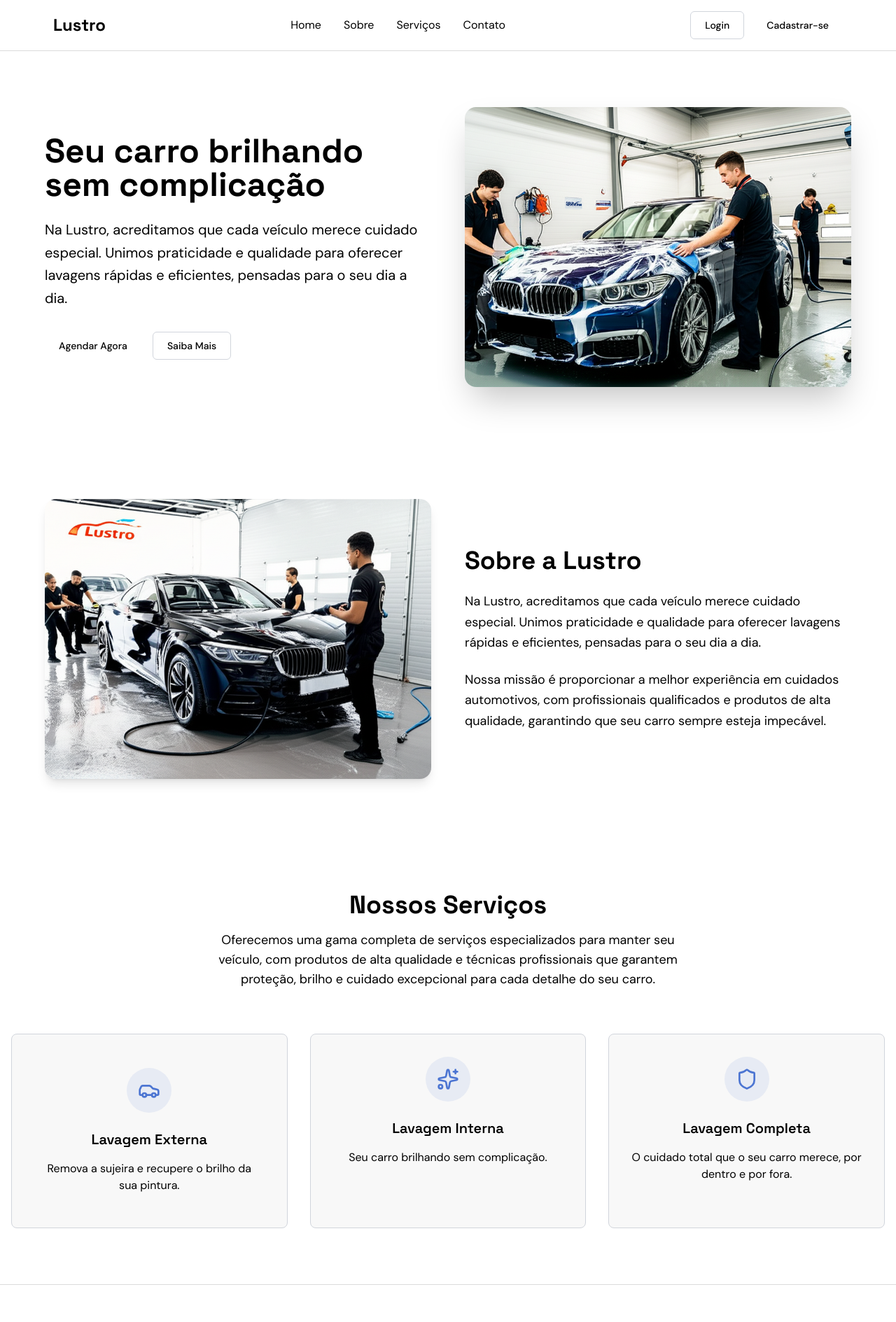
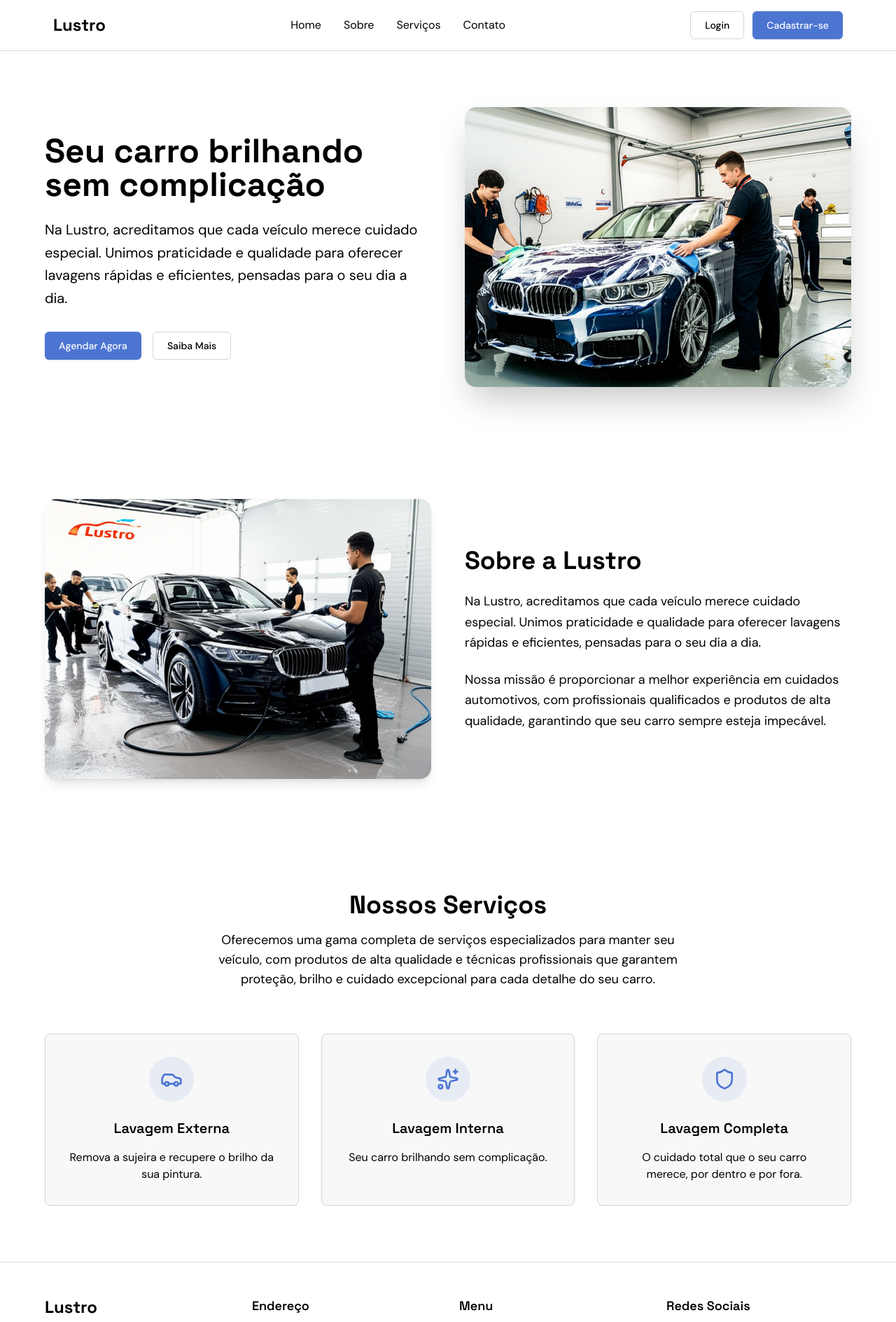
Before and after one commit to qustavoleite/lustro, a React (Vite) app: page / in a window 1280 px wide. Shown: the top 1889 px of the page at 70% size. Built offline with nearby package versions, Linux system fonts and the light colour scheme.

Commit message:
fix: ajuste no alinhamento vertical

```diff
--- a/src/pages/LandingPage.tsx
+++ b/src/pages/LandingPage.tsx
@@ -30,10 +30,10 @@
 
           <div className='flex items-center gap-3'>
             <Link to='/login'>
-              <Button variant='secondary'>Login</Button>
+              <Button variant='outline'>Login</Button>
             </Link>
             <Link to='/singup'>
-              <Button variant='primary'>Cadastrar-se</Button>
+              <Button variant='default'>Cadastrar-se</Button>
             </Link>
           </div>
         </div>
@@ -53,11 +53,11 @@
               </p>
               <div className='flex flex-row gap-4'>
                 <Link to='/login'>
-                  <Button variant='primary'>Agendar Agora</Button>
+                  <Button variant='default'>Agendar Agora</Button>
                 </Link>
 
                 <Button
-                  variant='secondary'
+                  variant='outline'
                   onClick={() => {
                     const section = document.getElementById('sobre')
                     section?.scrollIntoView({ behavior: 'smooth' })
@@ -111,7 +111,7 @@
       </section>
 
       <section id='servicos' className='py-20 px-4'>
-        <div className='container mx-auto max-w-6x'>
+        <div className='container mx-auto max-w-6xl'>
           <div className='text-left md:text-center mb-16'>
             <h2 className='font-heading font-bold text-3xl md:text-4xl text-primary mb-4'>
               Nossos Serviços
@@ -126,7 +126,7 @@
 
           <div className='grid md:grid-cols-3 gap-8'>
             <div className='border-border hover:shadow-lg transition-shadow bg-off-white border border-gray-300 rounded-lg'>
-              <div className='p-12 text-center'>
+              <div className='p-8 text-center'>
                 <div className='w-16 h-16 bg-[#E7EBF4] rounded-full flex items-center justify-center mx-auto mb-6'>
                   <Car className='w-8 h-8 text-blue-700' />
                 </div>
@@ -137,7 +137,7 @@
               </div>
             </div>
 
-            <div className='border-border hover:shadow-lg transition-shadow  bg-off-white border border-gray-300 rounded-lg'>
+            <div className='border-border hover:shadow-lg transition-shadow bg-off-white border border-gray-300 rounded-lg'>
               <div className='p-8 text-center'>
                 <div className='w-16 h-16 bg-[#E7EBF4] rounded-full flex items-center justify-center mx-auto mb-6'>
                   <Sparkles className='w-8 h-8 text-blue-700' />
```
